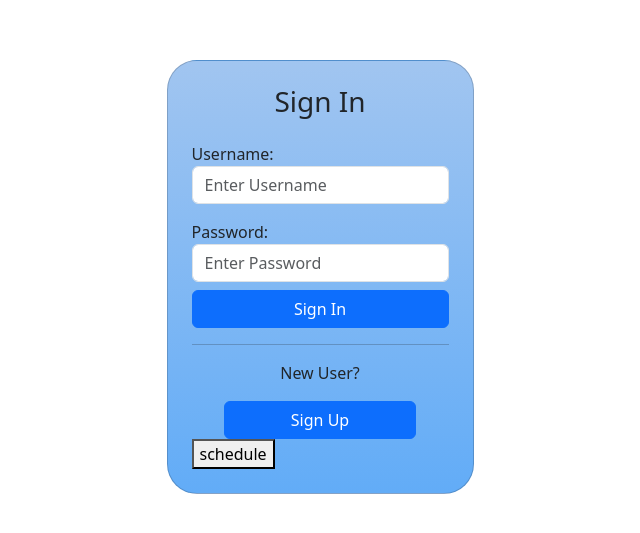
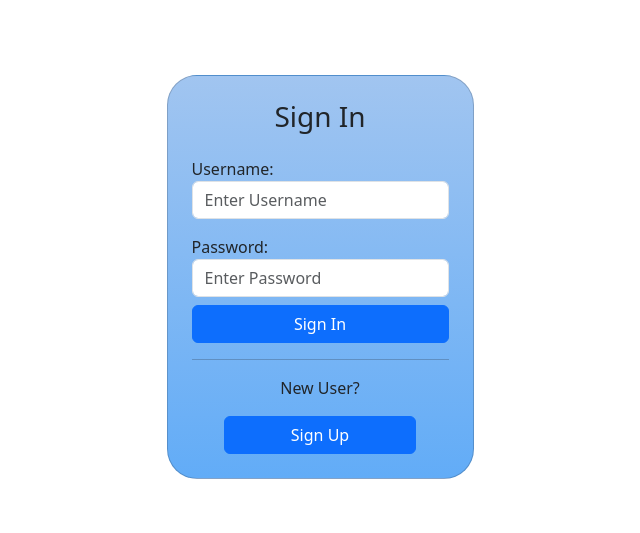
Before and after one commit to brettblomquist/just-due-it, an Angular app: page / in a window 1280 px wide. Shown: the part 123-656 px from the top of the page, without its empty margins (320-960 px from the left). Built offline with nearby package versions, Linux system fonts and the light colour scheme.

Commit message:
small change

```diff
--- a/src/app/sign-in/sign-in.component.html
+++ b/src/app/sign-in/sign-in.component.html
@@ -18,8 +18,5 @@
         <p>New User?</p>
         <button routerLink="sign-up-page" class="btn btn-primary w-75 align-self-center">Sign Up</button>
       </div>
-      <div>
-        <button routerLink="schedule">schedule</button>
-      </div>
     </div>
   </div>
```
